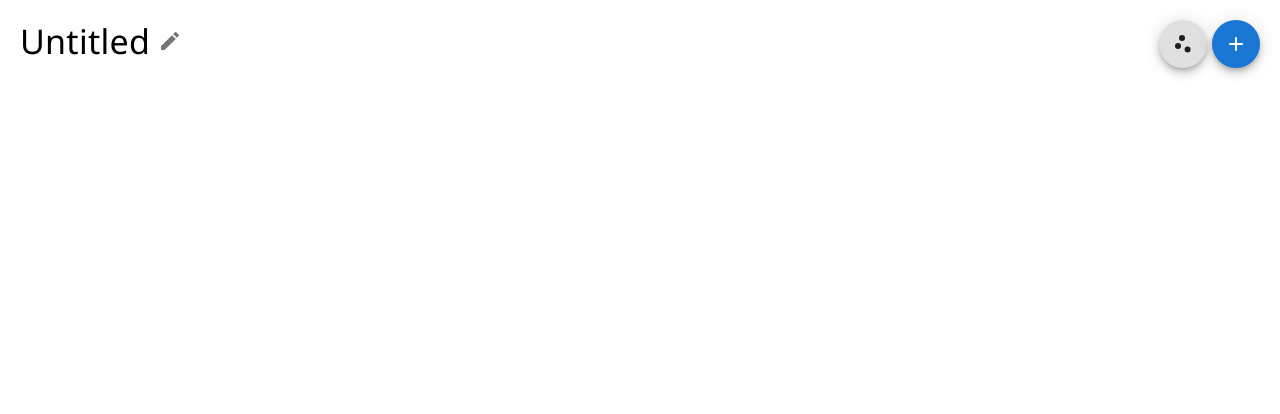
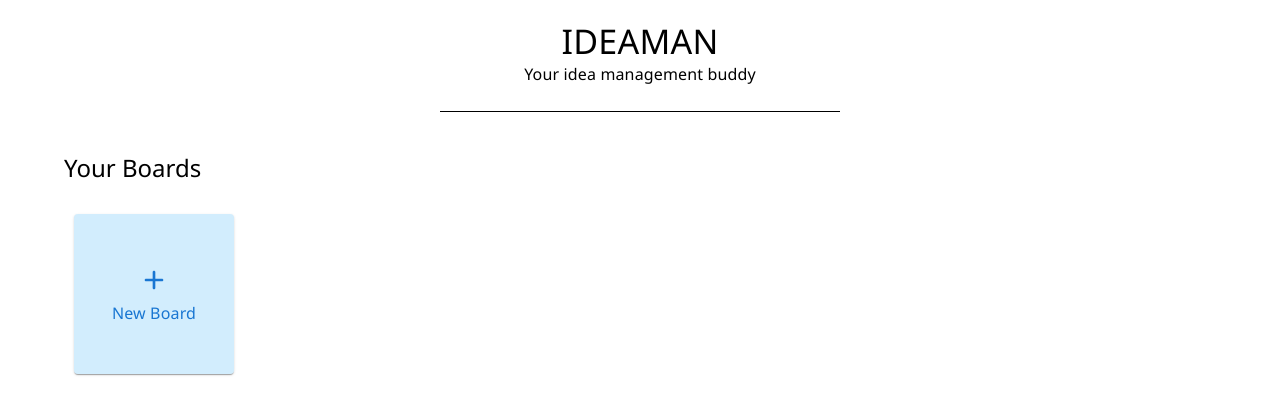
Before and after one commit to MintuJupally/ideaman, a React (Create React App) app: page /board/8178fd7b-9544-4c42-a0b8-7daf705d621c in a window 1280 px wide. Before the commit this address led to /board/8178fd7b-9544-4c42-a0b8-7daf705d621c. Shown: the top 414 px of the page. Built offline with nearby package versions, Linux system fonts and the light colour scheme.

Commit message:
Added support for multiple boards

```diff
--- a/package.json
+++ b/package.json
@@ -13,8 +13,10 @@
     "@testing-library/user-event": "^13.5.0",
     "react": "^17.0.2",
     "react-dom": "^17.0.2",
+    "react-drag-and-drop": "^3.0.0",
     "react-draggable": "^4.4.4",
     "react-rnd": "^10.3.5",
+    "react-router-dom": "^6.2.1",
     "react-scripts": "5.0.0",
     "uuid": "^8.3.2",
     "web-vitals": "^2.1.3"
--- a/src/App.js
+++ b/src/App.js
@@ -1,12 +1,13 @@
+import { useRoutes } from "react-router-dom";
+
 import "./App.css";
-import Board from "./components/Board";
+
+import routes from "./routes";
 
 const App = () => {
-  return (
-    <div className="App">
-      <Board />
-    </div>
-  );
+  const routing = useRoutes(routes);
+
+  return <div className="App">{routing}</div>;
 };
 
 export default App;
--- a/src/components/Board.js
+++ b/src/components/Board.js
@@ -1,4 +1,5 @@
 import { v4 as uuidv4 } from "uuid";
+import { useNavigate, useLocation } from "react-router-dom";
 
 import { useState, useEffect } from "react";
 import { makeStyles } from "@mui/styles";
@@ -14,11 +15,12 @@ import AddRoundedIcon from "@mui/icons-material/AddRounded";
 import EditRoundedIcon from "@mui/icons-material/EditRounded";
 import ViewColumnRoundedIcon from "@mui/icons-material/ViewColumnRounded";
 import ScatterPlotRoundedIcon from "@mui/icons-material/ScatterPlotRounded";
+import CheckRoundedIcon from "@mui/icons-material/CheckRounded";
+import HomeRoundedIcon from "@mui/icons-material/HomeRounded";
 
 import BoardView from "../BoardView";
 import BucketView from "../BucketView";
 import colors from "../assets/colors";
-import CheckRoundedIcon from "@mui/icons-material/CheckRounded";
 
 const useStyles = makeStyles((theme) => ({
   board: {
@@ -51,14 +53,13 @@ const newHighlight = {
   bucket: null,
 };
 
-let set = false;
+const Board = () => {
+  const navigate = useNavigate();
+  const classes = useStyles();
+  const location = useLocation();
 
-const Board = ({ title = "Untitled" }) => {
-  const classes = useStyles();
-
-  const [highlights, setHighlights] = useState(null);
+  const [board, setBoard] = useState(null);
   const [edit, setEdit] = useState(false);
-  const [currTitle, setCurrTitle] = useState(title);
   const [bucketView, setBucketView] = useState(false);
 
   const [zoom, setZoom] = useState(100);
@@ -70,49 +71,65 @@ const Board = ({ title = "Untitled" }) => {
   // }, []);
 
   const removeHighlight = (id) => {
-    setHighlights(highlights.filter((el) => el.id !== id));
+    setBoard({
+      ...board,
+      highlights: board.highlights.filter((el) => el.id !== id),
+    });
   };
 
   useEffect(() => {
-    document.title = currTitle + " | Ideaman";
+    console.log({ board });
 
-    if (set) {
+    if (board) {
       window.localStorage.setItem(
-        "bucket",
-        JSON.stringify({ title: currTitle, highlights })
+        board.id,
+        JSON.stringify({ ...board, time: Date.now() })
       );
 
-      console.log("saving " + currTitle);
+      console.log("saving ", { board });
     }
-  }, [currTitle]);
+  }, [board]);
 
   useEffect(() => {
-    console.log({ highlights });
+    const pieces = location.pathname.split("/");
+    console.log(pieces);
 
-    if (highlights) {
+    let id = null;
+    if (pieces.length === 3) id = pieces[2];
+
+    let brd = null;
+    if (id) brd = JSON.parse(window.localStorage.getItem(id));
+
+    console.log({ id, board });
+
+    if (brd) {
+      setBoard(brd);
+    } else if (!id) {
+      const newId = uuidv4();
+
       window.localStorage.setItem(
-        "bucket",
-        JSON.stringify({ title: currTitle, highlights })
+        newId,
+        JSON.stringify({
+          id: newId,
+          title: "Untitled",
+          highlights: [],
+          time: Date.now(),
+        })
       );
 
-      set = true;
+      let boards = JSON.parse(window.localStorage.getItem("boards"));
+      if (!boards) boards = [];
+      boards.push(newId);
 
-      console.log("saving " + currTitle);
+      window.localStorage.setItem("boards", JSON.stringify(boards));
+
+      navigate(`/board/${newId}`);
+    } else {
+      navigate("/boards");
     }
-  }, [highlights]);
+  }, [location]);
 
-  useEffect(() => {
-    let bucket = JSON.parse(window.localStorage.getItem("bucket"));
-
-    console.log("data from storage");
-    console.log(bucket);
-
-    if (bucket) {
-      setCurrTitle(bucket.title);
-      setHighlights(bucket.highlights || []);
-    } else setHighlights([]);
-  }, []);
-
+  if (board)
     return (
       <div className={classes.board}>
         <div className={classes.title}>
@@ -120,17 +137,17 @@ const Board = ({ title = "Untitled" }) => {
             <TextField
               id="boardname"
               type="text"
-            value={currTitle}
+              value={board.title}
               variant="standard"
               inputProps={{
                 style: { fontSize: "2em", padding: 0 },
               }}
               onChange={(event) => {
-              setCurrTitle(event.target.value);
+                setBoard({ ...board, title: event.target.value });
               }}
             />
           ) : (
-          <Typography variant="h4">{currTitle}</Typography>
+            <Typography variant="h4">{board.title}</Typography>
           )}
           <IconButton
             onClick={() => {
@@ -145,17 +162,31 @@ const Board = ({ title = "Untitled" }) => {
           <Fab
             size="medium"
             onClick={() => {
+              navigate("/boards");
+            }}
+          >
+            <HomeRoundedIcon color="primary" />
+          </Fab>
+          <Fab
+            size="medium"
+            onClick={() => {
               setBucketView(!bucketView);
             }}
             style={{ margin: "0px 5px" }}
           >
-          {bucketView ? <ViewColumnRoundedIcon /> : <ScatterPlotRoundedIcon />}
+            {bucketView ? (
+              <ViewColumnRoundedIcon color="primary" />
+            ) : (
+              <ScatterPlotRoundedIcon color="primary" />
+            )}
           </Fab>
           <Fab
             color="primary"
             onClick={() => {
-            setHighlights([
-              ...highlights,
+              setBoard({
+                ...board,
+                highlights: [
+                  ...board.highlights,
                   {
                     ...newHighlight,
                     id: uuidv4(),
@@ -163,38 +194,42 @@ const Board = ({ title = "Untitled" }) => {
                     y: window.innerHeight / 2 - 100,
                     ...colors[parseInt(Math.random() * colors.length)],
                   },
-            ]);
+                ],
+              });
             }}
             size="medium"
           >
             <AddRoundedIcon />
           </Fab>
         </div>
+
         <div id="main" style={{ transform: `scale(${zoom / 100})` }}>
-        {highlights ? (
+          {board ? (
             !bucketView ? (
               <BoardView
-              highlights={highlights}
+                highlights={board.highlights}
                 onChange={(id, conf) => {
-                setHighlights(
-                  highlights.map((el) => {
+                  setBoard({
+                    ...board,
+                    highlights: board.highlights.map((el) => {
                       if (el.id === id) return { ...el, ...conf };
                       return el;
-                  })
-                );
+                    }),
+                  });
                 }}
                 deleteHighlight={removeHighlight}
               />
             ) : (
               <BucketView
-              highlights={highlights}
+                highlights={board.highlights}
                 onChange={(id, conf) => {
-                setHighlights(
-                  highlights.map((el) => {
+                  setBoard({
+                    ...board,
+                    highlights: board.highlights.map((el) => {
                       if (el.id === id) return { ...el, ...conf };
                       return el;
-                  })
-                );
+                    }),
+                  });
                 }}
                 deleteHighlight={removeHighlight}
               />
@@ -207,6 +242,19 @@ const Board = ({ title = "Untitled" }) => {
         </div>
       </div>
     );
+
+  return (
+    <div
+      className={classes.board}
+      style={{
+        display: "flex",
+        alignItems: "center",
+        justifyContent: "center",
+      }}
+    >
+      <CircularProgress />
+    </div>
+  );
 };
 
 export default Board;
--- /dev/null
+++ b/src/components/Home.js
@@ -0,0 +1,129 @@
+import { useState, useEffect } from "react";
+import { useNavigate } from "react-router-dom";
+
+import { Typography, Container, CircularProgress, Card } from "@mui/material";
+import { makeStyles } from "@mui/styles";
+import AddRoundedIcon from "@mui/icons-material/AddRounded";
+
+const useStyles = makeStyles((theme) => ({
+  board: {
+    width: "160px",
+    height: "160px",
+    transition: "all 150ms ease-in-out !important",
+    "&:hover": {
+      transform: "scale(1.04)",
+    },
+    cursor: "pointer",
+    margin: "10px 10px",
+    padding: "20px",
+    boxSizing: "border-box",
+  },
+}));
+
+const Home = () => {
+  const navigate = useNavigate();
+  const classes = useStyles();
+
+  const [boards, setBoards] = useState(null);
+
+  useEffect(() => {
+    let localBoards = JSON.parse(window.localStorage.getItem("boards"));
+
+    if (localBoards) {
+      localBoards = localBoards
+        .map((id) => JSON.parse(window.localStorage.getItem(id)))
+        .sort((a, b) => b.time - a.time);
+
+      setBoards(localBoards);
+    } else setBoards([]);
+  }, []);
+
+  return (
+    <div>
+      {boards ? (
+        <Container>
+          <div style={{ padding: "20px 0px" }}>
+            <Typography variant="h4">IDEAMAN</Typography>
+            <Typography>Your idea management buddy</Typography>
+          </div>
+          <div
+            style={{
+              height: "5px",
+              borderBottom: "1px solid black",
+              width: "min(400px,90vw)",
+              margin: "0px auto 40px auto",
+            }}
+          ></div>
+          <div>
+            <Typography
+              variant="h5"
+              style={{ textAlign: "left", paddingBottom: "20px" }}
+            >
+              Your Boards
+            </Typography>
+            <div style={{ display: "flex", flexWrap: "wrap" }}>
+              <Card
+                className={classes.board}
+                style={{
+                  display: "flex",
+                  alignItems: "center",
+                  justifyContent: "center",
+                  backgroundColor: "rgb(108, 194, 247,0.3)",
+                }}
+                onClick={() => {
+                  navigate("/board");
+                }}
+              >
+                <div>
+                  <AddRoundedIcon color="primary" style={{ fontSize: "2em" }} />
+                  <Typography color="primary"> New Board</Typography>
+                </div>
+              </Card>
+              {boards.map((board) => (
+                <Card
+                  key={"board-" + board.id}
+                  className={classes.board}
+                  style={{
+                    display: "flex",
+                    alignItems: "center",
+                    justifyContent: "center",
+                  }}
+                  onClick={() => {
+                    navigate(`/board/${board.id}`);
+                  }}
+                >
+                  <div style={{ width: "100%" }}>
+                    <Typography
+                      style={{
+                        fontSize: "1.3em",
+                        textOverflow: "ellipsis",
+                        overflow: "hidden",
+                        whitespace: "nowrap",
+                      }}
+                    >
+                      {board.title}
+                    </Typography>
+                  </div>
+                </Card>
+              ))}
+            </div>
+          </div>
+        </Container>
+      ) : (
+        <div
+          style={{
+            width: "100vw",
+            height: "100vh",
+            display: "flex",
+            justifyContent: "center",
+            alignItems: "center",
+          }}
+        >
+          <CircularProgress />
+        </div>
+      )}
+    </div>
+  );
+};
+
+export default Home;
--- a/src/index.js
+++ b/src/index.js
@@ -3,11 +3,12 @@ import ReactDOM from "react-dom";
 import "./index.css";
 import App from "./App";
 import reportWebVitals from "./reportWebVitals";
+import { BrowserRouter } from "react-router-dom";
 
 ReactDOM.render(
-  <div>
+  <BrowserRouter>
     <App />
-  </div>,
+  </BrowserRouter>,
   document.getElementById("root")
 );
 
--- /dev/null
+++ b/src/routes.js
@@ -0,0 +1,19 @@
+import { Navigate } from "react-router-dom";
+
+import Home from "./components/Home";
+import Board from "./components/Board";
+
+const routes = [
+  {
+    path: "/",
+    children: [
+      { path: "/boards", element: <Home /> },
+      { path: "/board", element: <Board /> },
+      { path: "/board/:id", element: <Board /> },
+      { path: "/", element: <Navigate to="/boards" replace /> },
+      { path: "*", element: <Navigate to="/boards" replace /> },
+    ],
+  },
+];
+
+export default routes;
```
Also changed, not shown: public/index.html (+7 -0 lines), src/BucketView/index.js (+19 -3 lines), 1 other file (tests, documents, lock files or other folders). Lines whose indentation alone changed are shown as unchanged.
